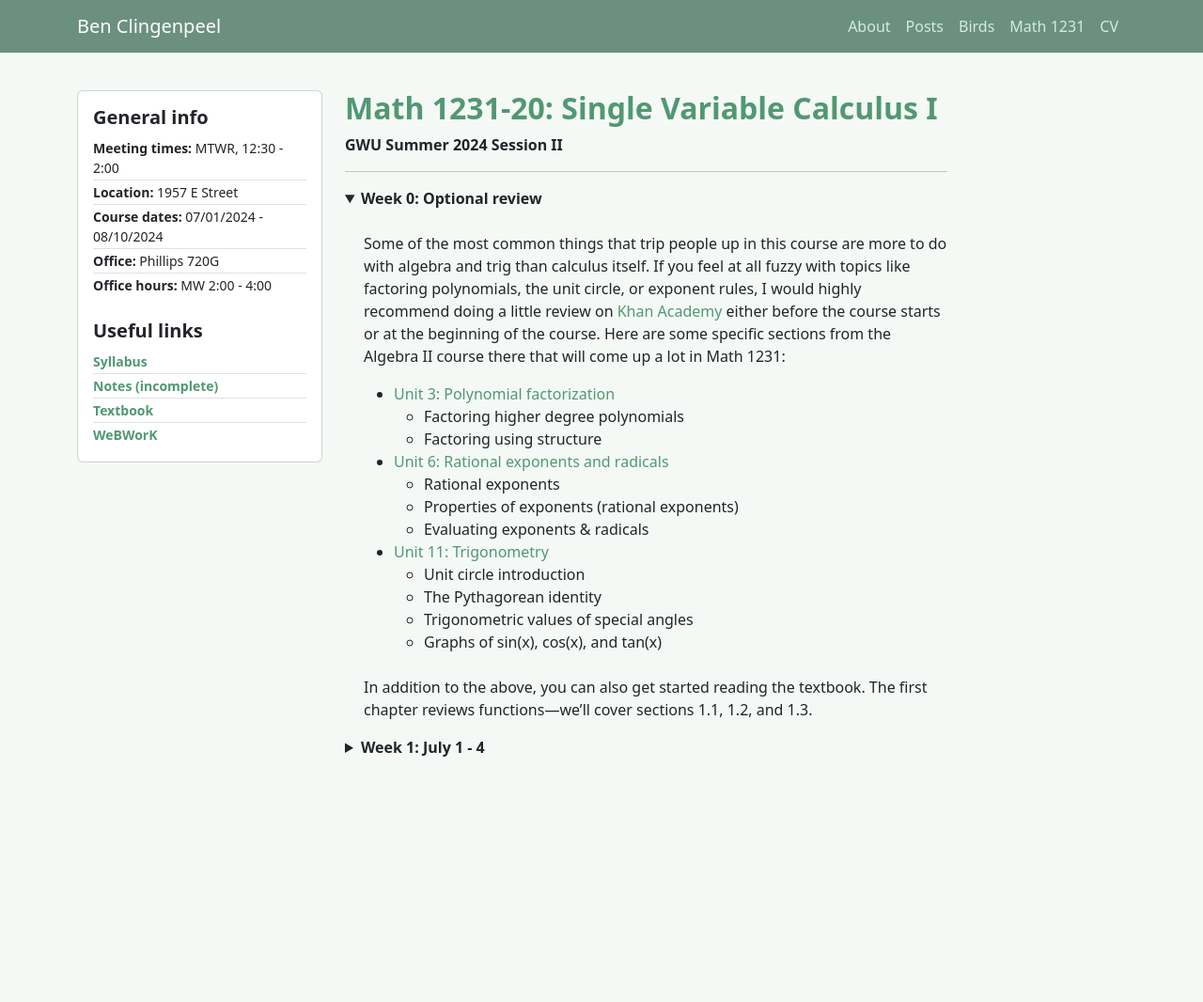
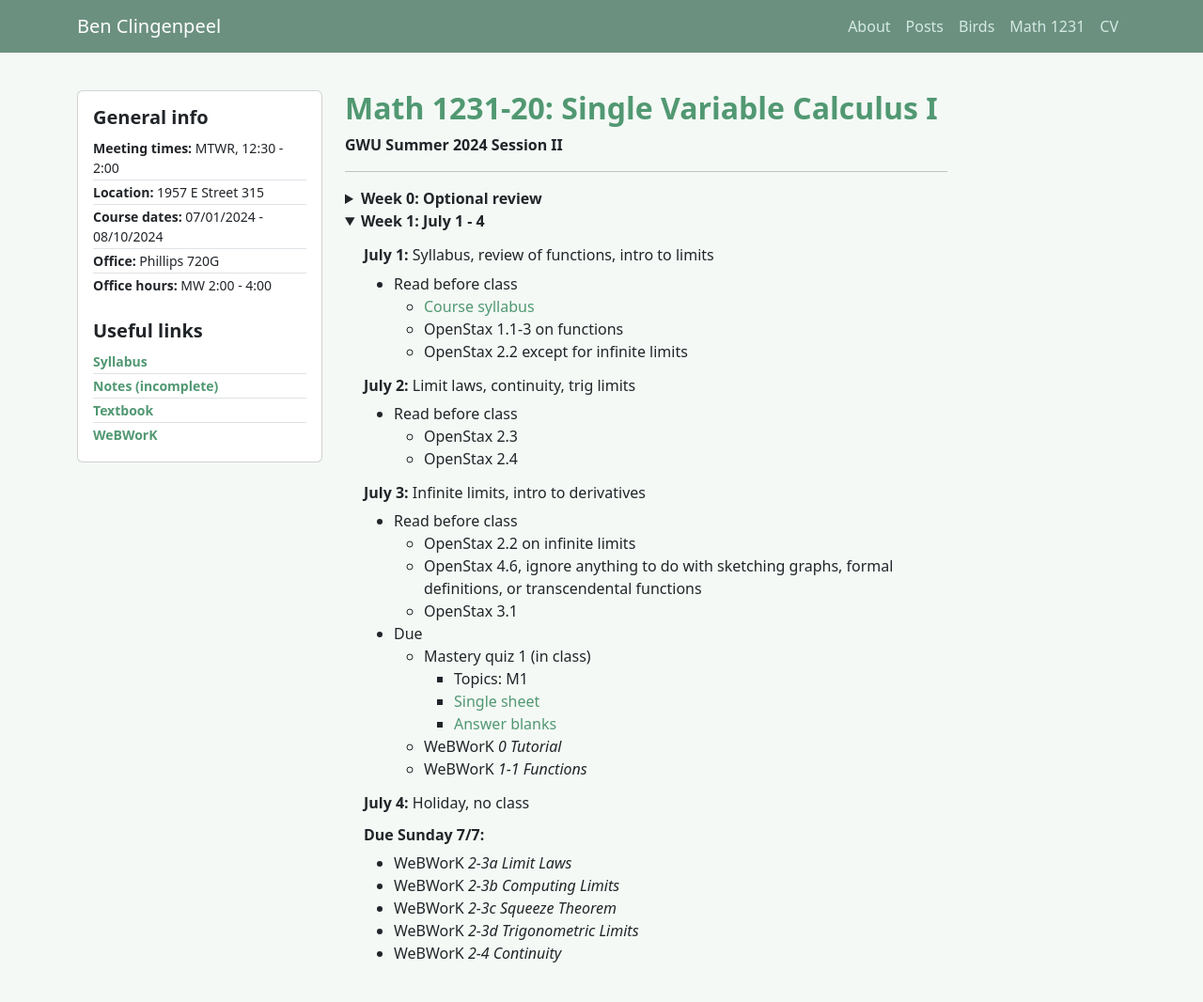
Before and after one commit to bncling/bncl-site, a Jekyll site: the page built from _courses/GW1231_summer_24.markdown, in a window 1280 px wide. Shown: the whole page at 94% size. Built offline with Jekyll 4.4.1, drawn with Linux system fonts in a browser that asks for light colours; before the commit the page ends 900 px from its top, so only the background shows below that.

Commit message:
rebuilding site Mon Jul  1 08:37:28 EDT 2024

```diff
--- a/_courses/GW1231_summer_24.markdown
+++ b/_courses/GW1231_summer_24.markdown
@@ -7,7 +7,7 @@ uniqname: GW1231_summer_24
 ---
 
 ---
-<details markdown="1" open>
+<details markdown="1">
 <summary><b>Week 0: Optional review</b></summary>
 
 <br>
@@ -31,7 +31,7 @@ Some of the most common things that trip people up in this course are more to do
 </details>
 
 
-<details markdown="1">
+<details markdown="1" open>
 <summary><b>Week 1: July 1 - 4</b></summary>
 
 ###### **July 1:** Syllabus, review of functions, intro to limits
@@ -52,6 +52,9 @@ Some of the most common things that trip people up in this course are more to do
 	- OpenStax 3.1
 - Due
 	- Mastery quiz 1 (in class)
+		- Topics: M1
+		- [Single sheet](#)
+		- [Answer blanks](#)
 	- WeBWorK *0 Tutorial*
 	- WeBWorK *1-1 Functions*
 
--- a/_data/course_info.yml
+++ b/_data/course_info.yml
@@ -1,6 +1,6 @@
 GW1231_summer_24:
   Meeting times: MTWR, 12:30 - 2:00
-  Location: 1957 E Street
+  Location: 1957 E Street 315
   Course dates: 07/01/2024 - 08/10/2024
   Office: Phillips 720G
   Office hours: MW 2:00 - 4:00
```
Also changed, not shown: 2 other files.
